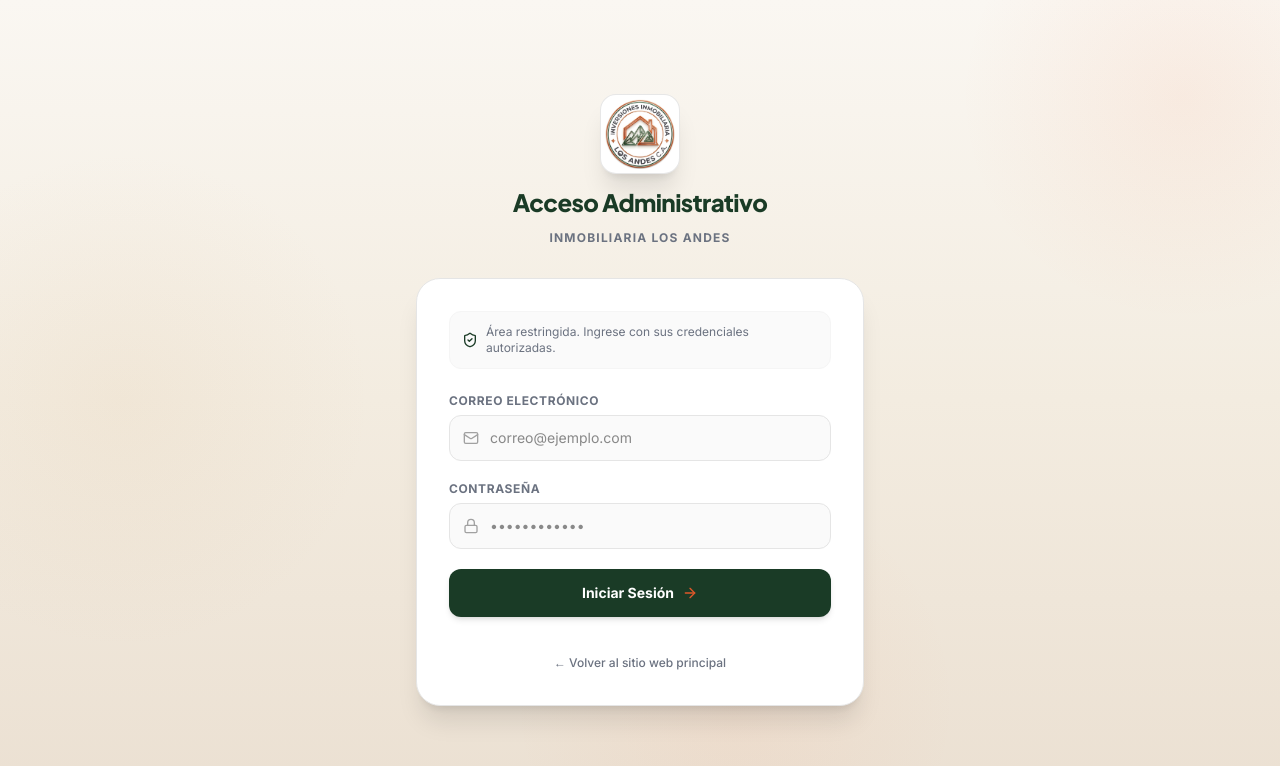
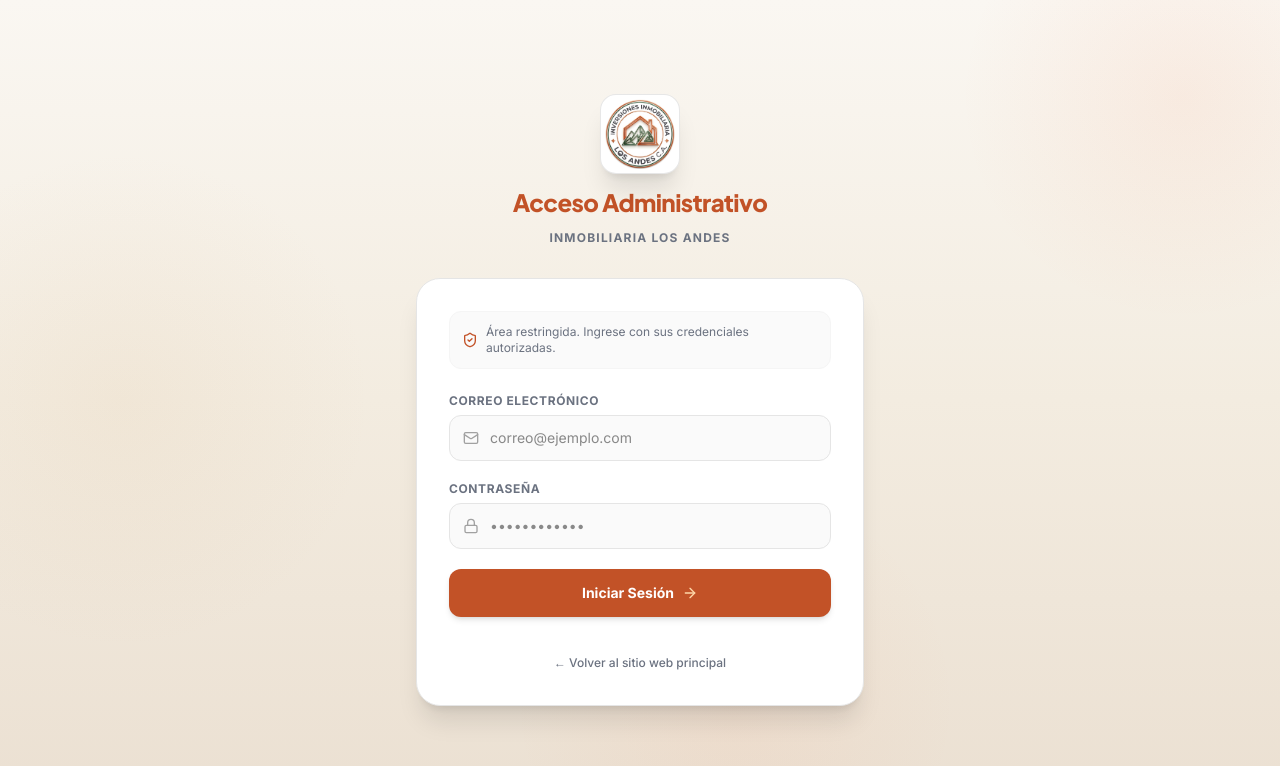
Before and after one commit to Juanjalvarezz27/Inmobiliaria-Los-Andes, a Next.js app: page /admin/login in a window 1280 px wide. Shown: the top 766 px of the page. Built offline with nearby package versions, Linux system fonts and the light colour scheme; no server answers.

Commit message:
feat(design): centralizar paleta de colores en variables CSS globales priorizando naranja ladrillo andino

```diff
--- a/src/app/admin/(dashboard)/asesores/[id]/page.tsx
+++ b/src/app/admin/(dashboard)/asesores/[id]/page.tsx
@@ -122,8 +122,8 @@ export default async function AgentDetailPage({ params }: PageProps) {
         </Link>
       </div>
 
-      {/* Tarjeta Ejecutiva Hero del Asesor con el verde corporativo de la marca */}
-      <div className="relative bg-gradient-to-br from-[#122b1c] via-brand-primary to-[#0e2115] text-white rounded-3xl border border-emerald-500/25 shadow-[0_16px_40px_-12px_rgba(18,43,28,0.4),inset_0_1px_0_rgba(255,255,255,0.12)] p-6 sm:p-7 overflow-hidden">
+      {/* Tarjeta Ejecutiva Hero del Asesor con la paleta de marca */}
+      <div className="relative bg-gradient-to-br from-brand-header-from via-brand-header-via to-brand-header-to text-white rounded-3xl border border-white/20 shadow-xl p-6 sm:p-7 overflow-hidden">
         {/* Sutil resalte de cabecera */}
         <div className="absolute inset-x-0 top-0 h-px bg-gradient-to-r from-transparent via-emerald-400/30 to-transparent pointer-events-none" />
 
--- a/src/app/admin/login/page.tsx
+++ b/src/app/admin/login/page.tsx
@@ -91,10 +91,10 @@ export default function AdminLoginPage() {
             <button
               type="submit"
               disabled={isPending}
-              className="w-full py-3.5 px-4 bg-brand-primary hover:bg-[#12281a] text-white font-bold rounded-xl text-sm flex items-center justify-center gap-2 transition-all shadow-md active:scale-95 disabled:opacity-50 cursor-pointer"
+              className="w-full py-3.5 px-4 bg-brand-primary hover:bg-brand-primary-hover text-white font-bold rounded-xl text-sm flex items-center justify-center gap-2 transition-all shadow-md active:scale-95 disabled:opacity-50 cursor-pointer"
             >
               <span>{isPending ? "Validando credenciales..." : "Iniciar Sesión"}</span>
-              <ArrowRight className="w-4 h-4 text-brand-accent" />
+              <ArrowRight className="w-4 h-4 text-orange-200" />
             </button>
           </form>
 
--- a/src/app/globals.css
+++ b/src/app/globals.css
@@ -1,12 +1,89 @@
 @import "tailwindcss";
 
-@theme {
-  --color-brand-primary: #1a3b26;
-  --color-brand-accent: #de582a;
-  --color-ui-background: #f3f4f6;
+:root {
+  /* ==========================================================================
+     SISTEMA DE VARIABLES DE COLOR GLOBALES — INMOBILIARIA LOS ANDES
+     Edita los valores aquí para cambiar los tonos de la marca en toda la web:
+     ========================================================================== */
+
+  /* 🧱 COLOR PROTAGÓNICO DE MARCA: Naranja Ladrillo Colonial Andino */
+  /* Tono arcilla / teja cocida andina (cálido, elegante, no chillón) */
+  --brand-brick: #c25227;              /* Naranja ladrillo terracota base */
+  --brand-brick-dark: #a03c17;         /* Ladrillo tostado para hover y bordes */
+  --brand-brick-deep: #782b10;         /* Ladrillo profundo para degradados y textos clave */
+  --brand-brick-light: #df6435;        /* Ladrillo claro para acentos luminosos */
+  --brand-brick-soft: #fbeee8;         /* Fondo crema terracota para chips y badges */
+  --brand-brick-border: #f0cfc2;       /* Borde suave terracota */
+
+  /* 🌲 COLOR SECUNDARIO DE APOYO: Verde Bosque Institucional */
+  /* Toques sobrios de prestigio y contraste complementario */
+  --brand-forest: #1b3d27;             /* Verde bosque andino */
+  --brand-forest-dark: #102618;        /* Verde muy oscuro para fondos nocturnos */
+  --brand-forest-light: #285839;       /* Verde bosque medio */
+  --brand-forest-soft: #edf5f0;        /* Verde menta tenue */
+
+  /* 🎨 MAPEO SEMÁNTICO (El Naranja Ladrillo asume el protagonismo total) */
+  --color-brand-primary: var(--brand-brick);
+  --color-brand-primary-hover: var(--brand-brick-dark);
+  --color-brand-primary-deep: var(--brand-brick-deep);
+  --color-brand-primary-light: var(--brand-brick-light);
+  --color-brand-primary-soft: var(--brand-brick-soft);
+
+  --color-brand-accent: var(--brand-brick);
+  --color-brand-accent-hover: var(--brand-brick-dark);
+  --color-brand-accent-light: var(--brand-brick-light);
+  --color-brand-accent-soft: var(--brand-brick-soft);
+
+  --color-brand-secondary: var(--brand-forest);
+  --color-brand-secondary-hover: var(--brand-forest-dark);
+
+  /* 🏛️ BARRAS SUPERIORES Y SIDEBAR (Degradado Ladrillo Andino) */
+  --color-brand-header-from: #872e0e;  /* Ladrillo profundo */
+  --color-brand-header-via: #c25227;   /* Ladrillo terracota medio */
+  --color-brand-header-to: #6e240a;    /* Ladrillo tostado base */
+
+  /* 🏢 SUPERFICIES Y FONDOS */
+  --color-ui-background: #faf7f2;
   --color-ui-surface: #ffffff;
   --color-text-primary: #1f2937;
   --color-text-secondary: #6b7280;
+}
+
+@theme {
+  --color-brand-primary: var(--color-brand-primary);
+  --color-brand-primary-hover: var(--color-brand-primary-hover);
+  --color-brand-primary-deep: var(--color-brand-primary-deep);
+  --color-brand-primary-light: var(--color-brand-primary-light);
+  --color-brand-primary-soft: var(--color-brand-primary-soft);
+
+  --color-brand-accent: var(--color-brand-accent);
+  --color-brand-accent-hover: var(--color-brand-accent-hover);
+  --color-brand-accent-light: var(--color-brand-accent-light);
+  --color-brand-accent-soft: var(--color-brand-accent-soft);
+
+  --color-brand-secondary: var(--color-brand-secondary);
+  --color-brand-secondary-hover: var(--color-brand-secondary-hover);
+
+  --color-brand-brick: var(--brand-brick);
+  --color-brand-brick-dark: var(--brand-brick-dark);
+  --color-brand-brick-deep: var(--brand-brick-deep);
+  --color-brand-brick-light: var(--brand-brick-light);
+  --color-brand-brick-soft: var(--brand-brick-soft);
+  --color-brand-brick-border: var(--brand-brick-border);
+
+  --color-brand-forest: var(--brand-forest);
+  --color-brand-forest-dark: var(--brand-forest-dark);
+  --color-brand-forest-light: var(--brand-forest-light);
+  --color-brand-forest-soft: var(--brand-forest-soft);
+
+  --color-brand-header-from: var(--color-brand-header-from);
+  --color-brand-header-via: var(--color-brand-header-via);
+  --color-brand-header-to: var(--color-brand-header-to);
+
+  --color-ui-background: var(--color-ui-background);
+  --color-ui-surface: var(--color-ui-surface);
+  --color-text-primary: var(--color-text-primary);
+  --color-text-secondary: var(--color-text-secondary);
   --color-font-sans: var(--font-inter), system-ui, -apple-system, BlinkMacSystemFont, "Segoe UI", Roboto, sans-serif;
   --color-font-heading: var(--font-plus-jakarta), system-ui, -apple-system, BlinkMacSystemFont, "Segoe UI", Roboto, sans-serif;
 }
@@ -121,10 +198,10 @@ h6 {
   font-family: var(--font-plus-jakarta), sans-serif !important;
   border-radius: 20px !important;
   padding: 16px 18px !important;
-  box-shadow: 0 16px 40px -8px rgba(26, 59, 38, 0.16), 0 4px 12px rgba(0, 0, 0, 0.04) !important;
-  border: 1px solid #e7dfd5 !important;
+  box-shadow: 0 16px 40px -8px rgba(120, 43, 16, 0.16), 0 4px 12px rgba(0, 0, 0, 0.04) !important;
+  border: 1px solid #ebdcd3 !important;
   background: #ffffff !important;
-  color: #1a3b26 !important;
+  color: var(--brand-brick-deep) !important;
 }
 
 /* Reubicar boton de cierre en la esquina superior derecha interna */
@@ -136,22 +213,22 @@ h6 {
   top: 12px !important;
   transform: none !important;
   border-radius: 8px !important;
-  background: #f8faf7 !important;
-  border: 1px solid #e2e8e0 !important;
+  background: #fbf5f2 !important;
+  border: 1px solid #f0dfd5 !important;
   color: #64748b !important;
   transition: all 0.2s ease !important;
 }
 
 [data-sonner-toast] [data-close-button]:hover {
-  background: #edf2ed !important;
-  color: #1a3b26 !important;
+  background: #faece6 !important;
+  color: var(--brand-brick) !important;
 }
 
 /* Tipografia de encabezado y cuerpo */
 [data-sonner-toast] [data-title] {
   font-weight: 800 !important;
   font-size: 13.5px !important;
-  color: #1a3b26 !important;
+  color: var(--brand-brick-deep) !important;
   letter-spacing: -0.015em !important;
 }
 
--- a/src/components/admin/AgentModal.tsx
+++ b/src/components/admin/AgentModal.tsx
@@ -152,8 +152,8 @@ function AgentFormContent({
   };
 
   return (
-    <div className="bg-brand-primary w-full h-full sm:h-auto max-w-2xl rounded-none sm:rounded-3xl shadow-2xl shadow-black/50 overflow-hidden border-0 animate-in fade-in zoom-in-95 duration-200 flex flex-col max-h-dvh sm:max-h-[90vh]">
-      {/* Cabecera de un solo tono verde de marca */}
+    <div className="bg-gradient-to-b from-brand-header-from to-brand-header-to w-full h-full sm:h-auto max-w-2xl rounded-none sm:rounded-3xl shadow-2xl shadow-black/50 overflow-hidden border-0 animate-in fade-in zoom-in-95 duration-200 flex flex-col max-h-dvh sm:max-h-[90vh]">
+      {/* Cabecera terracota ladrillo andino */}
       <div className="p-4 sm:p-6 text-white flex items-center justify-between shrink-0">
         <div className="flex items-center gap-3.5">
           <div className="w-10 h-10 sm:w-11 sm:h-11 rounded-2xl bg-white/10 flex items-center justify-center text-brand-accent shrink-0">
--- a/src/components/admin/PropertyModal.tsx
+++ b/src/components/admin/PropertyModal.tsx
@@ -122,8 +122,8 @@ export function PropertyModal({
           </svg>
         </div>
 
-        {/* Cabecera sólida verde de marca */}
-        <div className="bg-gradient-to-r from-[#122b1c] via-[#1a3b26] to-[#0e2115] text-white p-3.5 sm:p-6 flex items-center justify-between shrink-0 z-20 shadow-md">
+        {/* Cabecera terracota ladrillo andino */}
+        <div className="bg-gradient-to-r from-brand-header-from via-brand-header-via to-brand-header-to text-white p-3.5 sm:p-6 flex items-center justify-between shrink-0 z-20 shadow-md">
           <div className="flex items-center gap-3 min-w-0">
             <div className="w-9 h-9 sm:w-10 sm:h-10 rounded-2xl bg-white/10 flex items-center justify-center text-emerald-400 border border-white/10 shrink-0">
               {isEditing ? <Edit3 className="w-4 h-4 sm:w-5 sm:h-5 text-brand-accent" /> : <Building2 className="w-4 h-4 sm:w-5 sm:h-5 text-emerald-400" />}
```
Also changed, not shown: src/components/admin/AdminSidebar.tsx (+9 -9 lines), src/components/public/FeaturedAgentsSection.tsx (+4 -4 lines).
